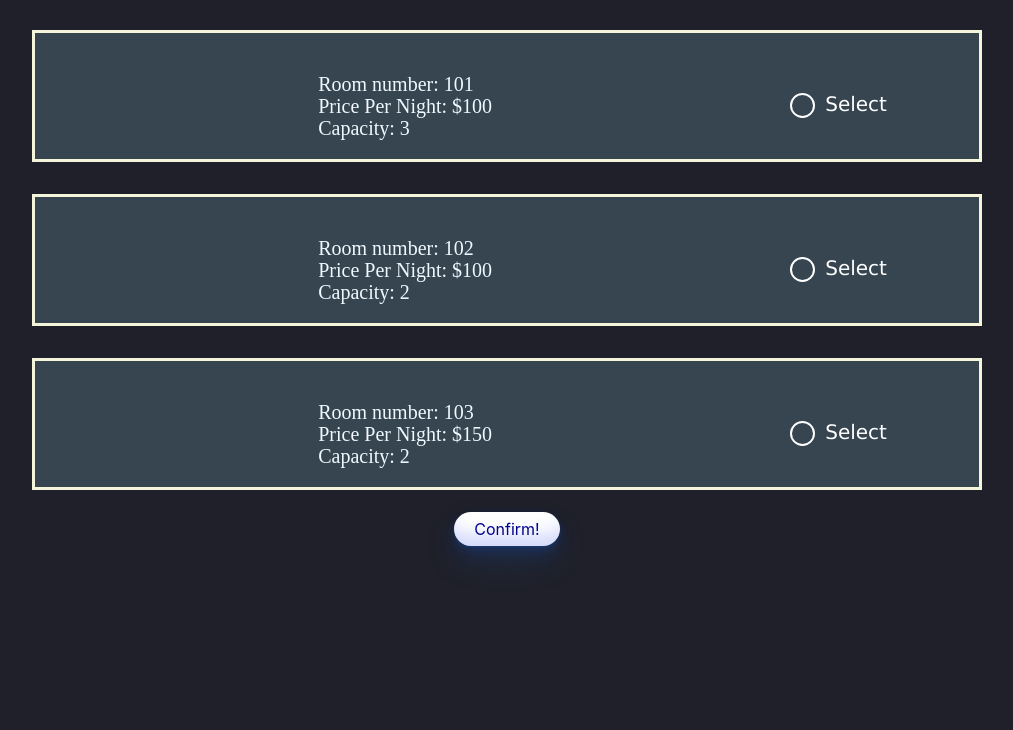
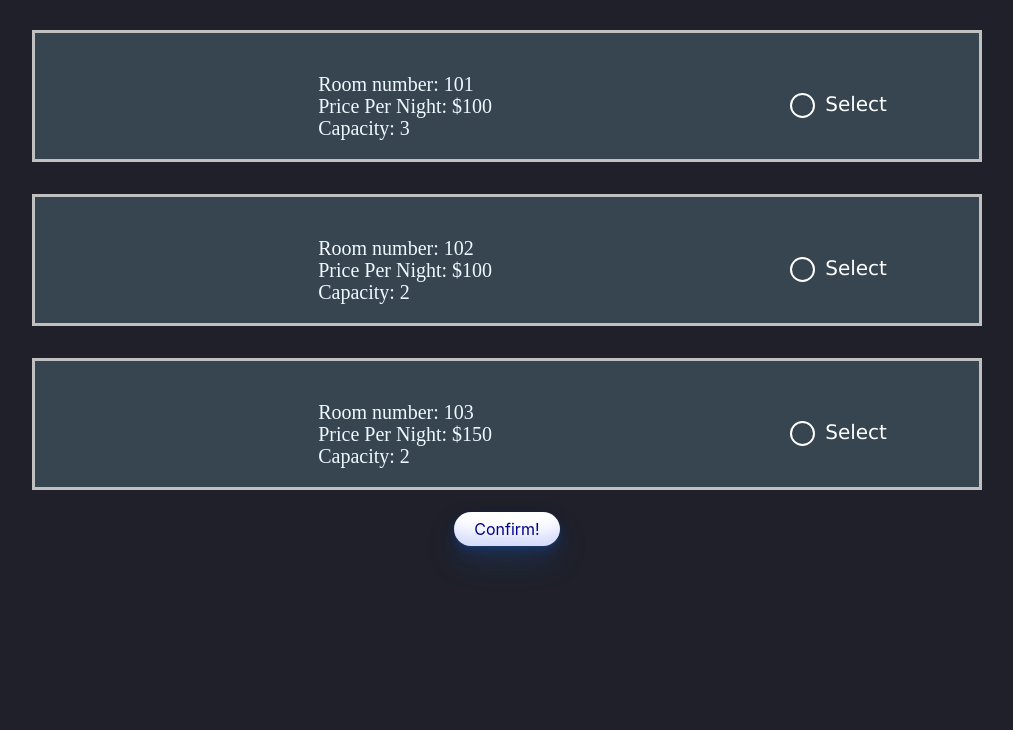
Before and after one commit to PAD2003/hotel_booking_website, a PHP site: page /customers/pick_room.php in a window 1280 px wide. Shown: the part 923-1653 px from the top of the page, without its empty margins (133-1146 px from the left). Run offline with PHP 8.4, Linux system fonts and the light colour scheme; the visitor is signed in with stand-in values (Sample User, id 1); data comes from the database, SQL or seed files in the repository; data that the repository does not hold is empty; some libraries are stand-ins or nearby versions.

Commit message:
update color

```diff
--- a/customers/menu.css
+++ b/customers/menu.css
@@ -1059,7 +1059,7 @@ fieldset {
     margin-top:10px;
 	background-color: #36454F;
 	border-style: solid;
-	border-color: #F5F5DC;
+	border-color: rgb(192, 192, 192);
   }
 .child1{
 	margin-top: 20px;
```
